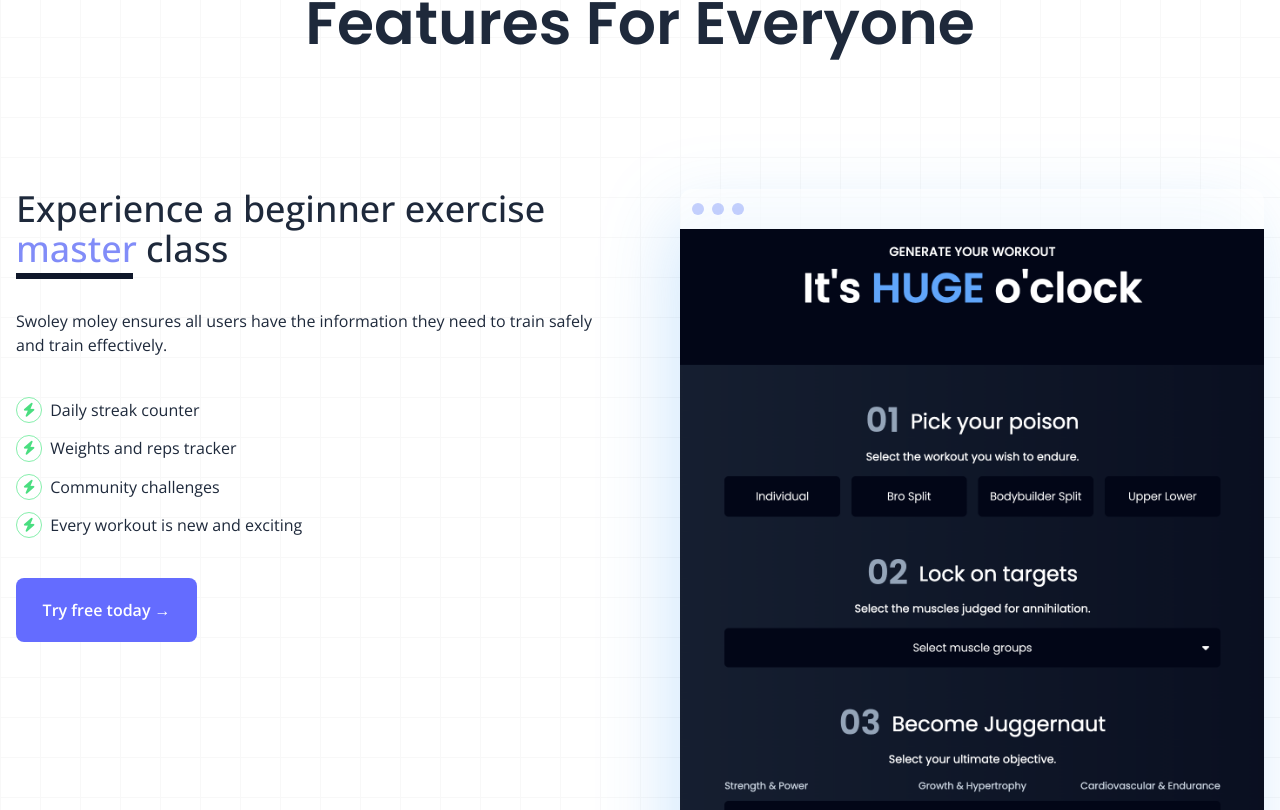
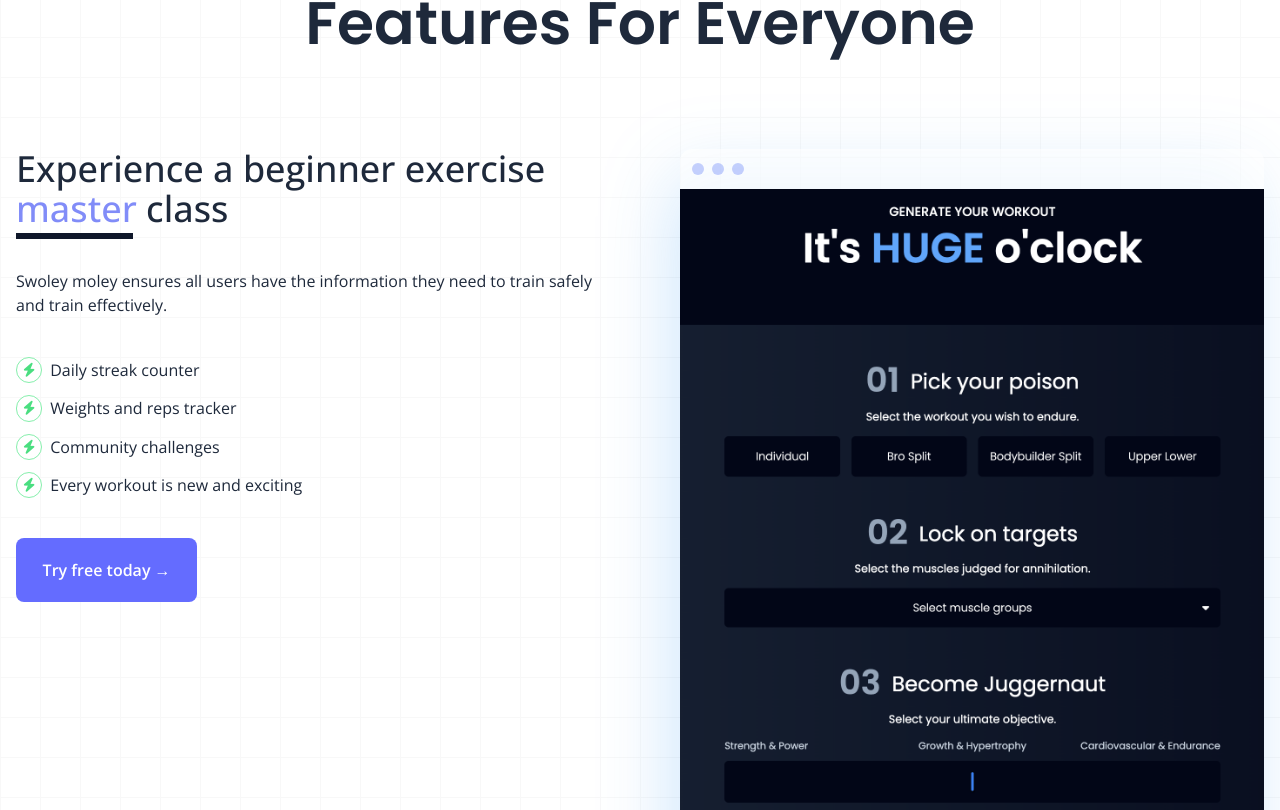
Before and after one commit to Mohitraut07/Gym-App, a SvelteKit app: page / in a window 1280 px wide. Shown: the part 843-1653 px from the top of the page. Built offline with nearby package versions, Linux system fonts and the light colour scheme.

Commit message:
refactor: Update grid gap in ProductCard component

```diff
--- a/src/components/ProductCard.svelte
+++ b/src/components/ProductCard.svelte
@@ -2,7 +2,7 @@
     export let index;
     export let productFeature;
 </script>
-<div class="grid grid-cols-1 md:grid-cols-2 md:gap-14 lg:gap-20 pt-8 sm:pt-10 relative text-base">
+<div class="grid grid-cols-1 md:grid-cols-2 gap-14 md:gap-14 lg:gap-20 relative text-base">
     <div class={"flex flex-col gap-8 md:gap-10 " + (index % 2 === 1 ? " md:order-2": " ")}>
         <h4 class="text-2xl sm:text-3xl md:text-4xl max-w-[1000px] w-full font-medium relative pr-10 after:absolute after:top-full after:left-0 after:w-1/5 after:h-1.5 after:mt-1 after:bg-slate-900 ">
         <slot/>
```
